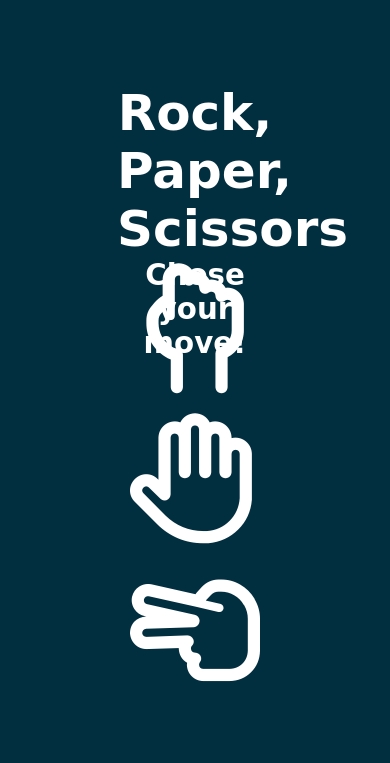
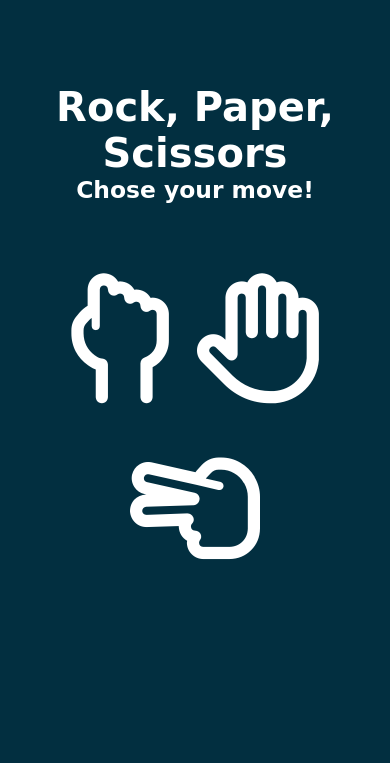
Before and after one commit to Jiusepee/rock_paper_scissors, a plain HTML site: page index.html in a window 390 px wide. Drawn offline with Linux system fonts and the light colour scheme; a web font is replaced by a local one.

Commit message:
Fixed replay button, added smaller device support

```diff
--- a/style.css
+++ b/style.css
@@ -27,10 +27,6 @@ body {
   justify-content: center;
   align-items: center;
 }
-#smaller{
-  color: white;
-  font-size: 30px;
-}
 .fa-regular {
   font-size: 130px;
   margin: 10px;
@@ -59,6 +55,8 @@ body {
   display: flex;
   flex-wrap: wrap;
 }
+
+/* replay btn */
 .replay{
   height: 20%;
   width: 30%;
@@ -73,6 +71,34 @@ body {
   transform: scale(1.1);
   cursor: pointer;
 }
+
+@media (max-width: 480px){
+  .title{
+    font-size: 15px;
+    width: 100%;
+  }
+  .icons{
+    width: 100%;
+  }
+  .result{
+    width: 100%;
+    text-align: center;
+  }
+}
+@media(max-width: 768px){
+  .title{
+    font-size: 20px;
+    width: 100%;
+  }
+  .icons{
+    width: 100%;
+  }
+  .result{
+    width: 100%;
+    text-align: center;
+  }
+}
+
 
 /* borders */
 .borderisred {
```
